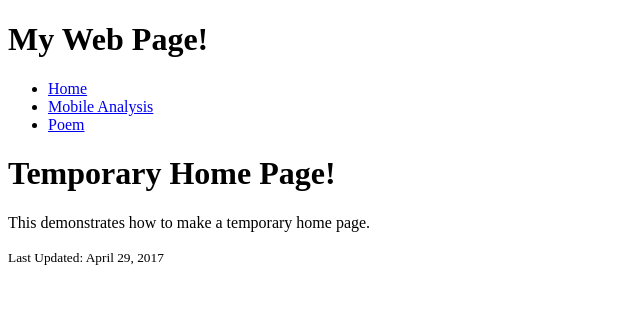
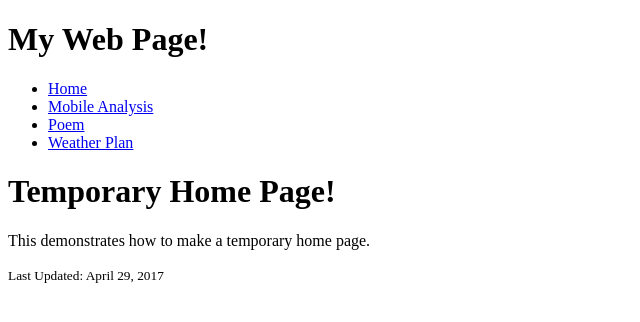
Before and after one commit to baird6/baird6.github.io, a plain HTML site: page index.html in a window 1280 px wide. Shown: the whole page, without its empty margins (0-640 px from the left). Drawn offline with Linux system fonts and the light colour scheme.

Commit message:
link to weather-plan

```diff
--- a/index.html
+++ b/index.html
@@ -17,6 +17,7 @@
             <li><a href="/index.html">Home</a></li>
             <li><a href="/mobile-analysis.html">Mobile Analysis</a></li>
             <li><a href="/Sandbox/Poem.html">Poem</a></li>
+            <li><a href="weather/weather-plan.html">Weather Plan</a></li>
         </ul>
     </nav>
     <main>
```
